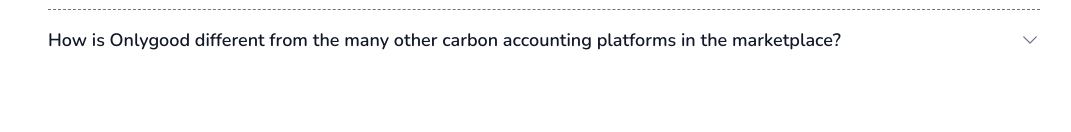
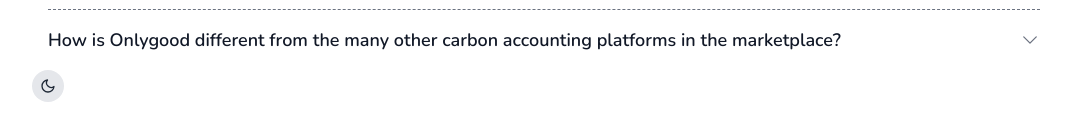
Before and after one commit to onlygood-tech-lead/valuechain-subdomain-reactjs, a React (Create React App) app: page / in a window 1280 px wide. Shown: the part 820-952 px from the top of the page, without its empty margins (96-1167 px from the left). Built offline with nearby package versions, Linux system fonts and the light colour scheme.

Commit message:
fix: wrapped app <div> with ThemeContext for theme to be applied
- tmp: added ThemeToggleButton to test theme values

```diff
--- a/src/App.tsx
+++ b/src/App.tsx
@@ -1,10 +1,15 @@
 import AppContainer from "./components/containers/AppContainer";
 import FaqsSection from "./components/faqs/FaqsSection";
+import { ThemeProvider } from "./hooks/ThemeContext";
+import ThemeToggleButton from "./components/buttons/ThemeToggleButton";
 
 export default function App() {
   return (
-    <AppContainer>
-      <FaqsSection />
-    </AppContainer>
+    <ThemeProvider>
+      <AppContainer>
+        <FaqsSection />
+        <ThemeToggleButton />
+      </AppContainer>
+    </ThemeProvider>
   );
 }
```
